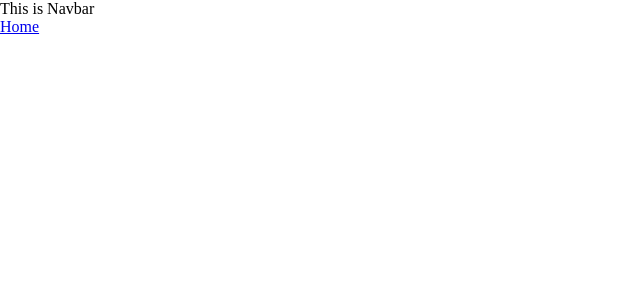
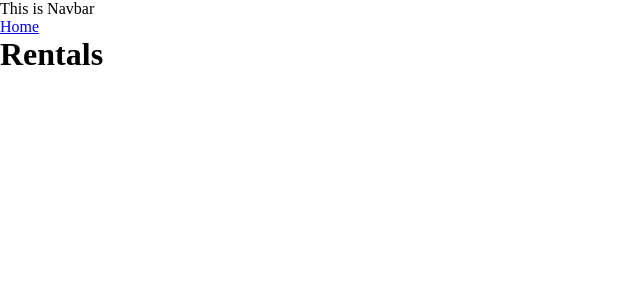
Before and after one commit to Mission-Ready-Mission-5-Group/mission-5-mern, a React (Vite) app in the folder client/: page /Rentals in a window 1280 px wide. Before the commit this address had no page. Shown: the top 300 px of the page, without its empty margins (0-640 px from the left). Built offline with nearby package versions, Linux system fonts and the light colour scheme.

Commit message:
Add Rentals route

```diff
--- a/client/src/App.tsx
+++ b/client/src/App.tsx
@@ -4,15 +4,18 @@ import './App.css'
 import Home from './pages/Home'
 import { BrowserRouter, Link, NavLink, Route, Routes } from 'react-router-dom'
 import Navbar from './components/Navbar'
+import Rentals from './pages/Rentals'
 
 function App() {
 	return (
 		<>
+		{/* <img src={viteLogo} className="logo" alt="Vite logo" />
+	<img src={reactLogo} className="logo react" alt="React logo" /> */}
 			<Navbar />
-			{/* <img src={viteLogo} className="logo" alt="Vite logo" />
-		<img src={reactLogo} className="logo react" alt="React logo" /> */}
 			<Routes>
 				<Route path="/" element={<Home />} />
+				<Route path="/Rentals" element={<Rentals />} />
+				{/* <Route path="/SelectedProperty" element={<SelectedProperty />} /> */}
 			</Routes>
 		</>
 	);
--- /dev/null
+++ b/client/src/pages/Rentals.tsx
@@ -0,0 +1,10 @@
+const Rentals = () => {
+	return (
+		<>
+			<h1>Rentals</h1>
+		</>
+	)
+}
+
+
+export default Rentals
```
Also changed, not shown: client/src/pages/RentalsPage.tsx (deleted, +0 -10 lines).
